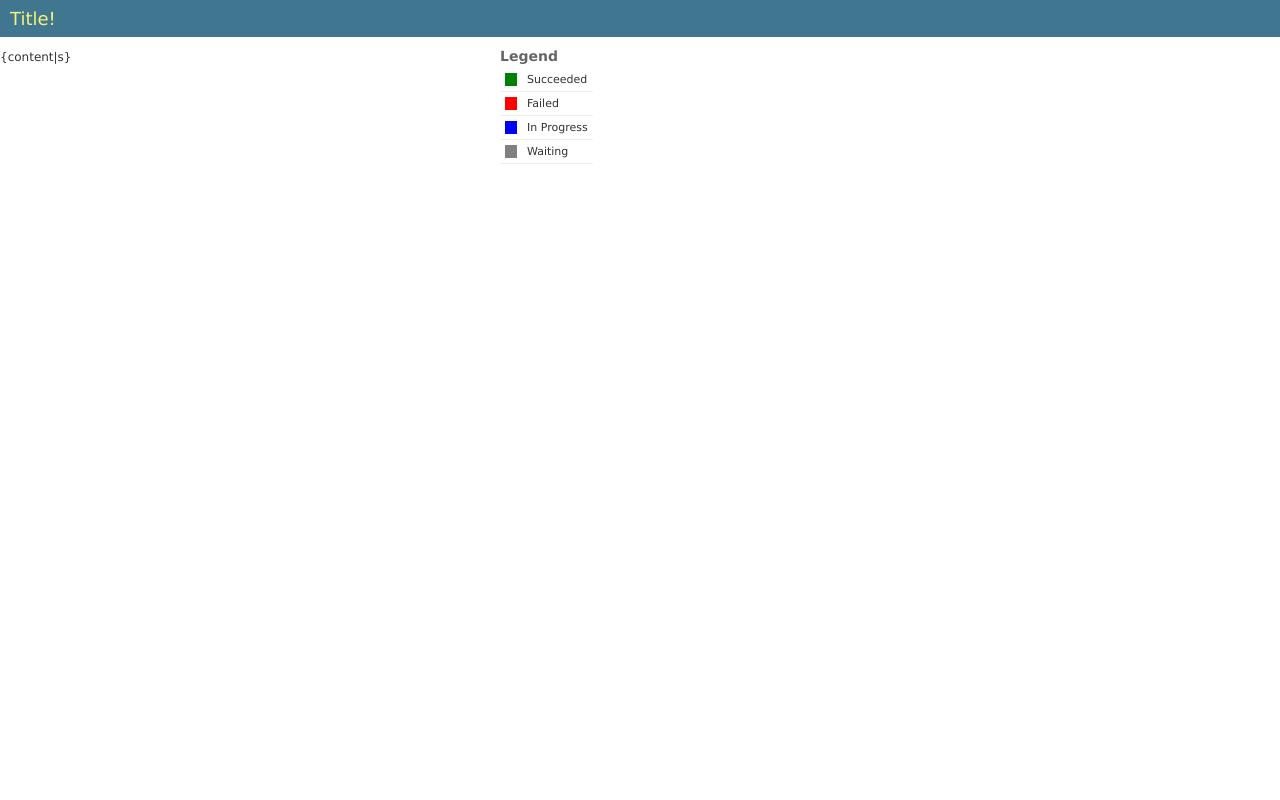
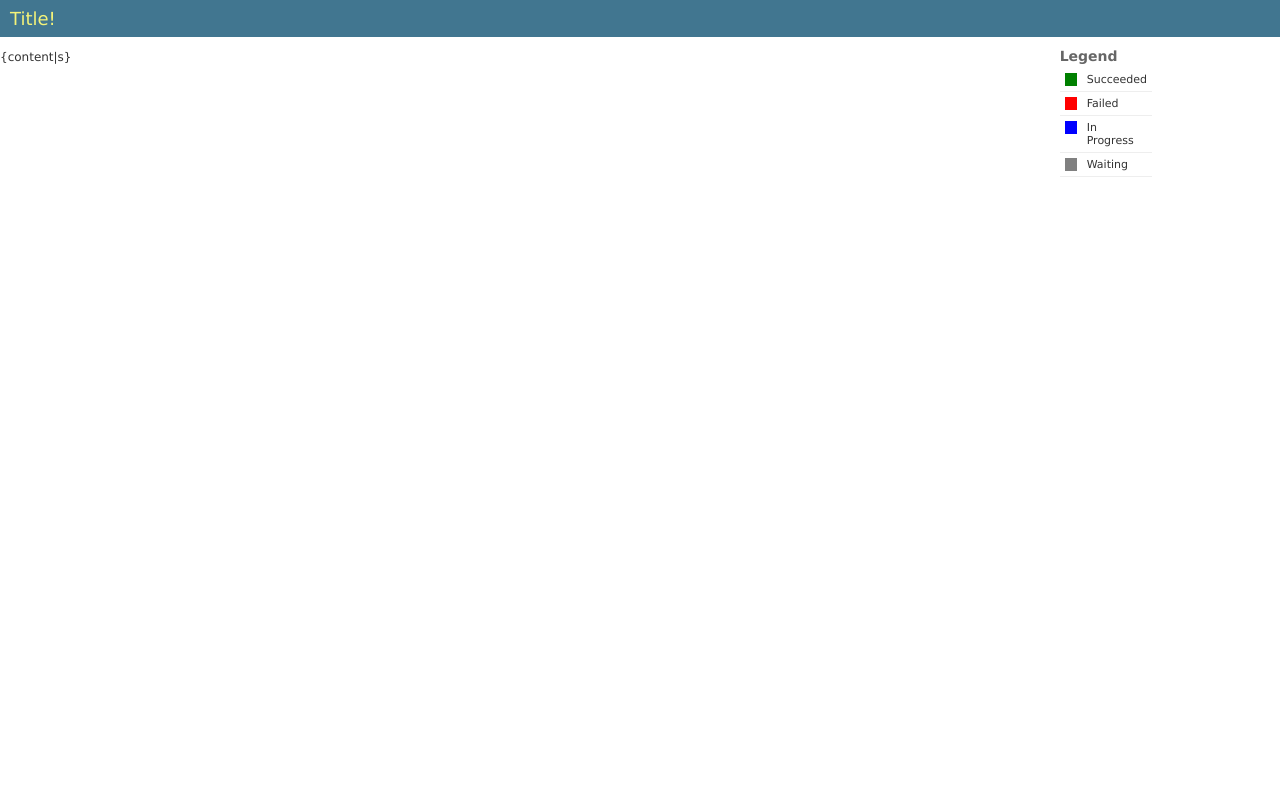
Before and after one commit to mastbaum/dirt, a Python web app: template web/templates/base.html in a window 1280 px wide. Run offline with Jinja, Linux system fonts and the light colour scheme; the template is opened without the code that fills it, so the values that code supplies are empty.

Commit message:
added support for results attachments. tasks can have a list of attachments with a filename (couchdb attachment id) and display name. have to do some kludgy stuff to keep kanso from eating the links. also cleaned up table divs a bit.

```diff
--- a/web/lib/shows.js
+++ b/web/lib/shows.js
@@ -14,7 +14,6 @@
 exports.record = function (doc, req) {
     return {
         title: 'dirt :: Record Detail',
-        description: doc.description,
         content: templates.render('record.html', req, doc)
     };
 };
--- a/web/templates/base.html
+++ b/web/templates/base.html
@@ -1,7 +1,5 @@
-<!DOCTYPE html>
 <html>
 <head>
- <meta charset="utf-8">
  <title>dirt :: {title}</title>
  <link rel="stylesheet" href="{baseURL}/static/css/style.css">
  <script src="{baseURL}/static/js/jquery-1.5.2.min.js"></script>
@@ -9,21 +7,22 @@
  <script src="{baseURL}/kanso.js"></script>
 </head>
 
-<body{! class="dashboard"!}>
+<body class="dashboard" style="width:100%">
  <div id="header">
-  <a href="/">
+  <a href="{baseURL}">
   <div id="branding">
    <h1 id="site-name">Title!</h1>
   </div>
   </a>
  </div>
 
- <div class="colMS" style="display:table;width:90%">
-  <div style="display:table-row">
-  <div style="display:table-cell;width=100%" id="content">
+ <div style="display:table;width:90%">
+  <div style="display:table-row;width:100%">
+  <div style="display:table-cell;width:100%" id="content">
    {content|s}
   </div>
-  <div style="display:table-cell">
+
+  <div style="display:table-cell;align:right;width:20%">
    <h3>Legend</h3>
    <table>
     <tr>
--- a/web/templates/task.html
+++ b/web/templates/task.html
@@ -1,6 +1,6 @@
 <h1>Task Detail</h1>
 <div>
- <table>
+ <table width=65%>
   <tr>
    <th>Record</th>
    <th>Created</th>
@@ -58,5 +58,3 @@
    <h2>There are no tasks</h2>
    {/rows}
  </div>
-</div>
-</div>
```
Also changed, not shown: web/templates/index.html (+3 -6 lines), web/templates/record.html (+13 -17 lines).
